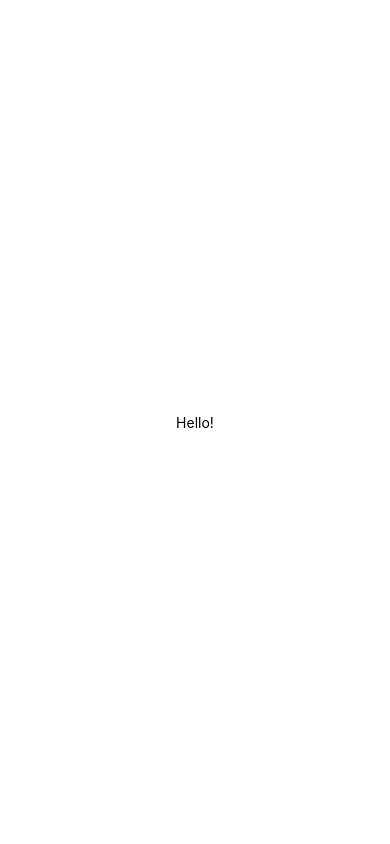
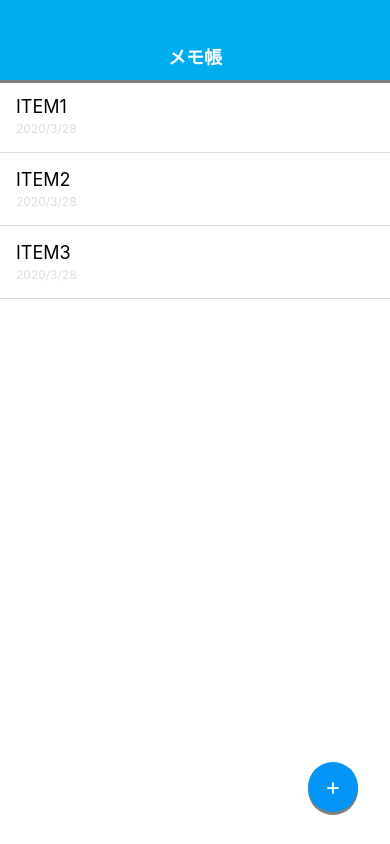
Before and after one commit to kito-chall/MemoApp-ReactN, a React Native app: screen / in a window 390 px wide. Built offline with nearby package versions, Linux system fonts and the light colour scheme.

Commit message:
create memoList

```diff
--- a/App.js
+++ b/App.js
@@ -1,20 +1,108 @@
 import React from 'react';
 import { StyleSheet, Text, View, Button } from 'react-native';
 
-export default function App() {
-  return (
-    <View style={styles.container}>
-      <Text>Hello!
-      </Text>
-    </View>
-  );
+import BodyText from './src/elements/BodyText';
+
+export default class App extends React.Component {
+  render () {
+    return (
+      <View style={styles.container}>
+        <View style={styles.appbar}>
+          <View>
+            <Text style={styles.appbarTitle}>メモ帳</Text>
+          </View>
+        </View>
+
+        <View style={styles.memoList}>
+          <View style={styles.memoListItem}>
+            <Text style={styles.memoTitle}>ITEM1</Text>
+            <Text style={styles.memoDate}>2020/3/28</Text>
+          </View>
+
+          <View style={styles.memoListItem}>
+            <Text style={styles.memoTitle}>ITEM2</Text>
+            <Text style={styles.memoDate}>2020/3/28</Text>
+          </View>
+
+          <View style={styles.memoListItem}>
+            <Text style={styles.memoTitle}>ITEM3</Text>
+            <Text style={styles.memoDate}>2020/3/28</Text>
+          </View>
+
+        </View>
+
+        <View style={styles.addButton}>
+          <Text style={styles.addButtonText}>+</Text>
+        </View>
+      </View>
+    );
+  }
 }
 
 const styles = StyleSheet.create({
   container: {
     flex: 1,
-    backgroundColor: '#fff',
+    backgroundColor: '#eee',
     alignItems: 'center',
     justifyContent: 'center',
   },
+  appbar: {
+    position: 'absolute',
+    top: 0,
+    left: 0,
+    right: 0,
+    height: 80,
+    paddingTop: 32,
+    backgroundColor: '#00AEF0',
+    justifyContent: 'center',
+    alignItems: 'center',
+    shadowColor: '#000',
+    shadowOffset: {width: 0,height: 3},
+    shadowOpacity: 0.5,
+    zIndex: 10,
+  },
+  appbarTitle: {
+    color: '#FFF',
+    fontSize: 18,
+    fontWeight: 'bold',
+  },
+  memoList: {
+    backgroundColor: '#fff',
+    width: '100%',
+    flex: 1,
+    paddingTop: 80,
+  },
+  memoListItem: {
+    padding: 16,
+    borderBottomColor: '#ddd',
+    borderBottomWidth: 1,
+  },
+  memoTitle: {
+    fontSize: 18,
+    marginBottom: 4,
+  },
+  memoDate: {
+    fontSize: 12,
+    color: '#ddd'
+  },
+  addButton: {
+    position: 'absolute',
+    bottom: 32,
+    right: 32,
+    backgroundColor: '#0295F5',
+    width: 50,
+    height: 50,
+    borderRadius: 25,
+    justifyContent: 'center',
+    alignItems: 'center',
+    shadowOffset: {width: 0,height: 3},
+    shadowOpacity: 0.5,
+    zIndex: 10,
+  },
+  addButtonText: {
+    fontSize: 24,
+    lineHeight: 24,
+    color: '#fff',
+  }
+
 });
--- /dev/null
+++ b/src/elements/BodyText.js
@@ -0,0 +1,23 @@
+import React from 'react';
+import { StyleSheet, View, Text } from 'react-native';
+
+class BodyText extends React.Component {
+  render() {
+    return (
+      <View>
+        <Text style={style.text}>
+          {this.props.children}
+        </Text>
+      </View>
+    );
+  }
+}
+
+const style = StyleSheet.create({
+  text: {
+    color: '#fff',
+    backgroundColor: '#111',
+  },
+});
+
+export default BodyText;
```
